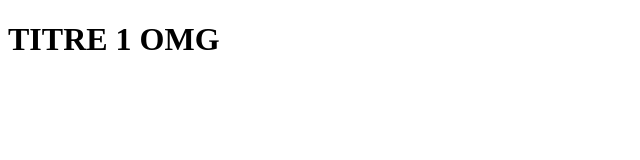
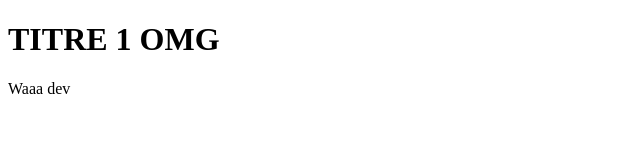
Before and after one commit to peacepilou/wild-git, a plain HTML site: page index.html in a window 1280 px wide. Shown: the full height of the page, 0-640 px from the left. Drawn offline with Linux system fonts and the light colour scheme.

Commit message:
Updated file with an amazing paragraph

```diff
--- a/index.html
+++ b/index.html
@@ -10,6 +10,7 @@
         <header></header>
         <main>
             <h1>TITRE 1 OMG</h1>
+            <p>Waaa dev</p>
         </main>
         <footer></footer>
 </body>
```
